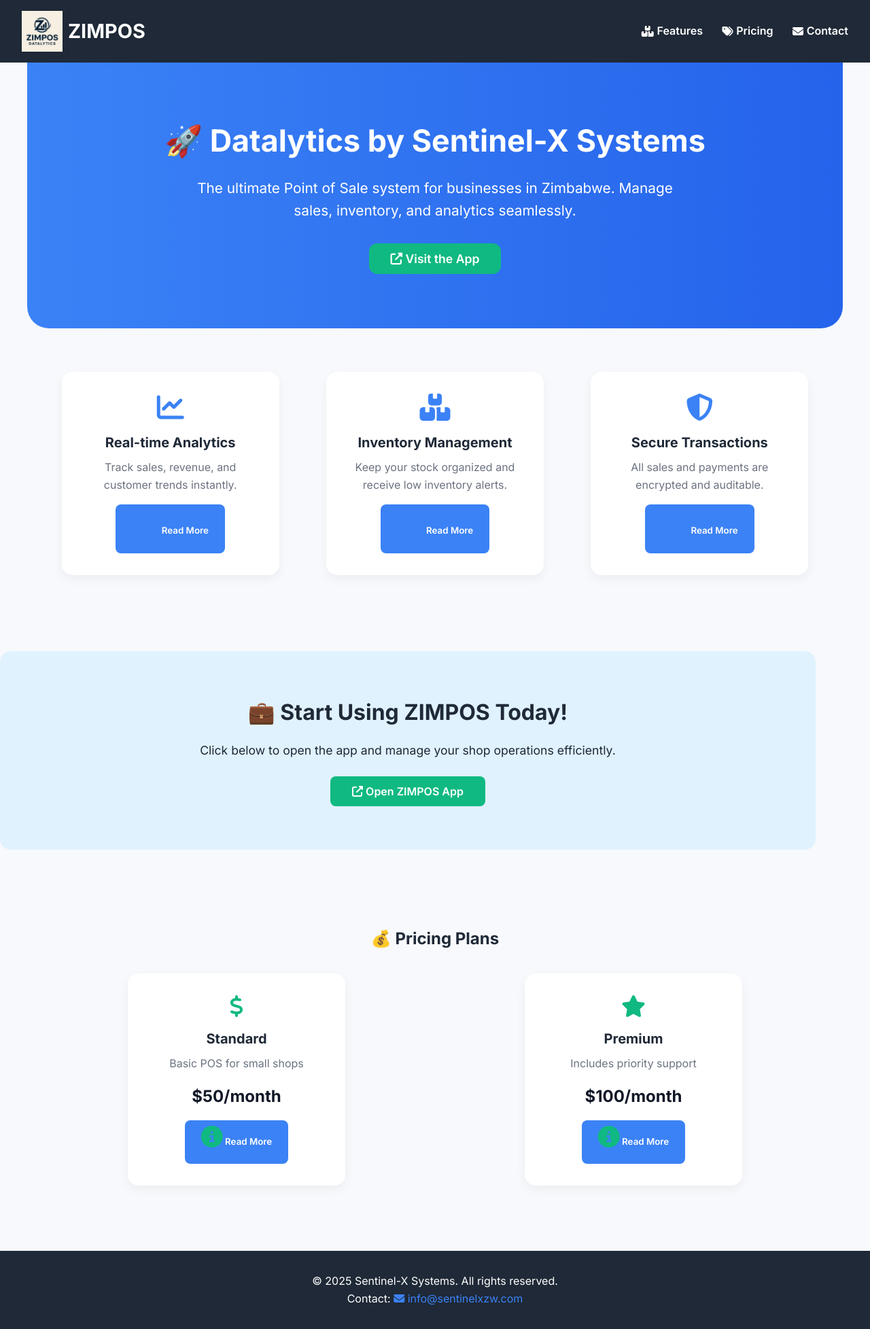
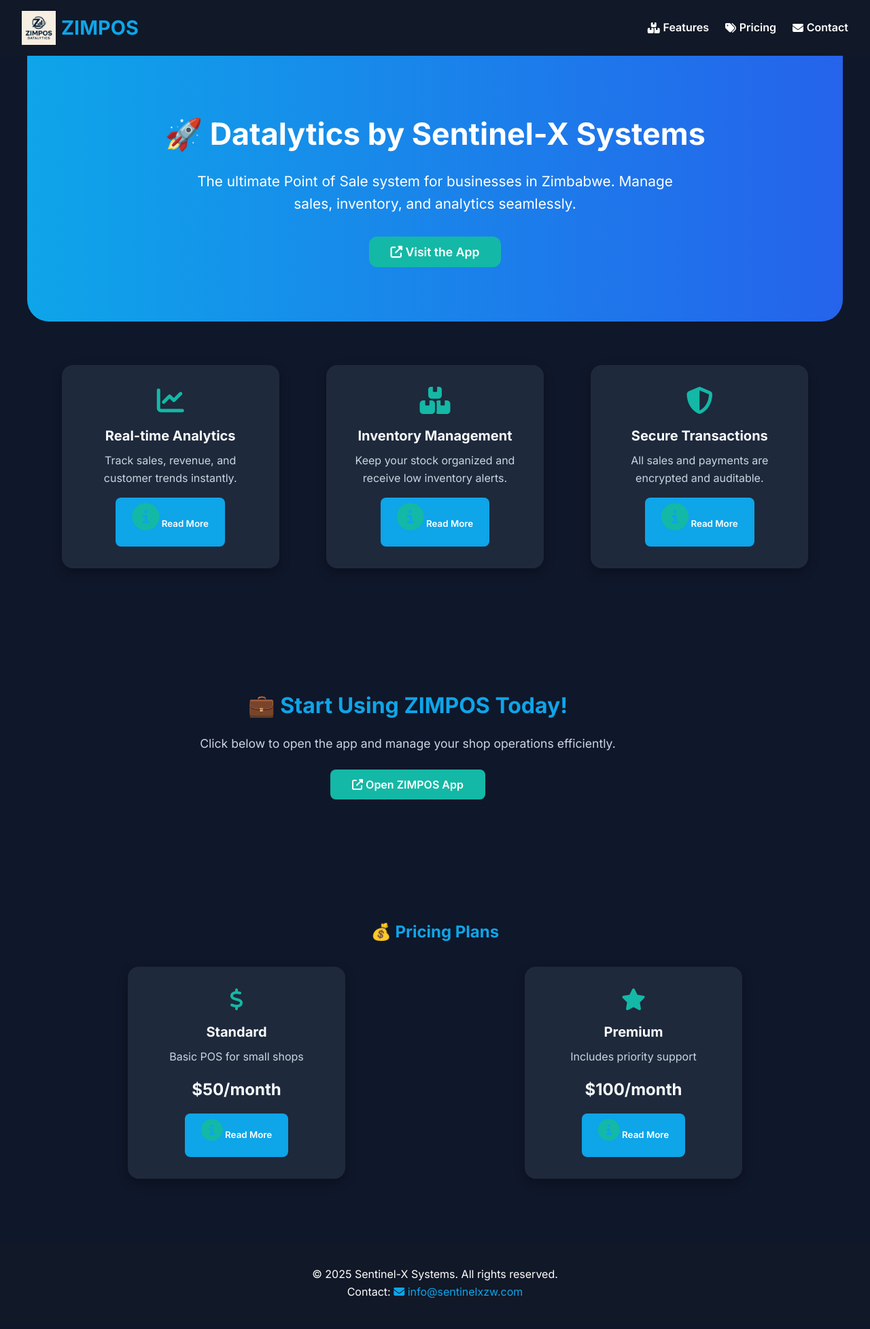
Before and after one commit to SentinelXZimbabwe/ZIMPOS-Datalytics-Website, a plain HTML site: page index.html in a window 1280 px wide. Shown: the whole page at 68% size. Drawn offline with Linux system fonts and the light colour scheme.

Commit message:
Update index.html

```diff
--- a/index.html
+++ b/index.html
@@ -7,71 +7,76 @@
   <link href="https://fonts.googleapis.com/css2?family=Inter:wght@400;600;700&display=swap" rel="stylesheet">
   <link rel="stylesheet" href="https://cdnjs.cloudflare.com/ajax/libs/font-awesome/6.5.0/css/all.min.css" integrity="sha512-..." crossorigin="anonymous" referrerpolicy="no-referrer" />
   <style>
-    /* Reset & Base */
+    /* Base */
     * { margin: 0; padding: 0; box-sizing: border-box; font-family: 'Inter', sans-serif; }
-    body { background-color: #f7f9fc; color: #1f2937; line-height: 1.6; scroll-behavior: smooth; }
+    body { background-color: #0f172a; color: #f8fafc; line-height: 1.6; scroll-behavior: smooth; }
     a { text-decoration: none; color: inherit; }
     img { max-width: 100%; display: block; }
 
     /* Header */
-    header { background-color: #1f2937; color: white; padding: 1rem 2rem; display: flex; justify-content: space-between; align-items: center; position: sticky; top: 0; z-index: 1000; }
+    header { background-color: #111827; color: white; padding: 1rem 2rem; display: flex; justify-content: space-between; align-items: center; position: sticky; top: 0; z-index: 1000; }
     .logo { display: flex; align-items: center; gap: 0.5rem; }
-    .logo img { height: 60px; width: auto; }
-    header h1 { font-size: 1.8rem; font-weight: 700; }
-    nav a { margin-left: 1.5rem; font-weight: 600; color: white; transition: color 0.3s; display: inline-flex; align-items: center; gap: 0.3rem; }
-    nav a:hover { color: #3b82f6; }
+    .logo img { height: 50px; width: auto; }
+    header h1 { font-size: 1.8rem; font-weight: 700; color: #0ea5e9; }
+    nav { display: flex; gap: 1.5rem; align-items: center; }
+    nav a { font-weight: 600; display: inline-flex; align-items: center; gap: 0.3rem; color: white; transition: color 0.3s; }
+    nav a:hover { color: #0ea5e9; }
+
+    /* Hamburger */
+    .hamburger { display: none; font-size: 1.5rem; cursor: pointer; }
+    .mobile-menu { display: none; flex-direction: column; gap: 1rem; background-color: #111827; padding: 1rem 2rem; position: absolute; top: 100%; right: 0; width: 200px; border-radius: 0 0 0.5rem 0.5rem; }
 
     /* Hero */
-    .hero { display: flex; flex-direction: column; align-items: center; justify-content: center; padding: 5rem 2rem; text-align: center; background: linear-gradient(to right, #3b82f6, #2563eb); color: white; border-radius: 0 0 2rem 2rem; }
+    .hero { display: flex; flex-direction: column; align-items: center; justify-content: center; padding: 5rem 2rem; text-align: center; background: linear-gradient(to right,#0ea5e9,#2563eb); color: white; border-radius: 0 0 2rem 2rem; }
     .hero h2 { font-size: 2.8rem; font-weight: 700; margin-bottom: 1rem; max-width: 900px; }
     .hero p { font-size: 1.3rem; max-width: 700px; margin-bottom: 2rem; }
-    .hero button { background-color: #10b981; color: white; padding: 0.75rem 2rem; font-size: 1.1rem; font-weight: 600; border: none; border-radius: 0.75rem; cursor: pointer; transition: background 0.3s, transform 0.3s; }
-    .hero button:hover { background-color: #059669; transform: scale(1.05); }
+    .hero button { background-color: #14b8a6; color: white; padding: 0.75rem 2rem; font-size: 1.1rem; font-weight: 600; border: none; border-radius: 0.75rem; cursor: pointer; transition: background 0.3s, transform 0.3s; }
+    .hero button:hover { background-color: #0d9488; transform: scale(1.05); }
 
     /* Sections */
     section { padding: 4rem 2rem; max-width: 1200px; margin: auto; }
-    section h3 { font-size: 2rem; font-weight: 700; margin-bottom: 2rem; display: flex; align-items: center; gap: 0.5rem; color: #111827; justify-content: center; }
+    section h3 { font-size: 2rem; font-weight: 700; margin-bottom: 2rem; display: flex; align-items: center; gap: 0.5rem; color: #f8fafc; justify-content: center; }
 
     /* Features */
     .features { display: grid; grid-template-columns: repeat(auto-fit, minmax(280px, 1fr)); gap: 2rem; justify-items: center; }
-    .feature-card { background-color: white; border-radius: 1rem; padding: 2rem; box-shadow: 0 6px 15px rgba(0,0,0,0.05); text-align: center; width: 100%; max-width: 320px; transition: transform 0.3s, box-shadow 0.3s; }
-    .feature-card:hover { transform: translateY(-5px); box-shadow: 0 8px 20px rgba(0,0,0,0.1); }
-    .feature-card i { font-size: 2.5rem; color: #3b82f6; margin-bottom: 1rem; }
+    .feature-card { background-color: #1e293b; border-radius: 1rem; padding: 2rem; box-shadow: 0 6px 15px rgba(0,0,0,0.3); text-align: center; width: 100%; max-width: 320px; transition: transform 0.3s, box-shadow 0.3s; }
+    .feature-card:hover { transform: translateY(-5px); box-shadow: 0 8px 25px rgba(0,0,0,0.5); }
+    .feature-card i { font-size: 2.5rem; color: #14b8a6; margin-bottom: 1rem; }
     .feature-card h4 { font-size: 1.25rem; font-weight: 700; margin-bottom: 0.5rem; }
-    .feature-card p { font-size: 1rem; color: #6b7280; margin-bottom: 1rem; }
-    .feature-card button { background-color: #3b82f6; color: white; padding: 0.5rem 1.5rem; font-weight: 600; border: none; border-radius: 0.5rem; cursor: pointer; transition: background 0.3s; }
+    .feature-card p { font-size: 1rem; color: #cbd5e1; margin-bottom: 1rem; }
+    .feature-card button { background-color: #0ea5e9; color: white; padding: 0.5rem 1.5rem; font-weight: 600; border: none; border-radius: 0.5rem; cursor: pointer; transition: background 0.3s; }
     .feature-card button:hover { background-color: #2563eb; }
 
     /* CTA */
-    .cta { background-color: #e0f2fe; padding: 4rem 2rem; text-align: center; border-radius: 1rem; margin: 3rem 0; }
-    .cta h2 { font-size: 2rem; margin-bottom: 1rem; }
-    .cta p { font-size: 1.1rem; margin-bottom: 1.5rem; }
-    .cta button { background-color: #10b981; color: white; padding: 0.75rem 2rem; font-size: 1rem; font-weight: 600; border: none; border-radius: 0.5rem; cursor: pointer; transition: background 0.3s, transform 0.3s; }
-    .cta button:hover { background-color: #059669; transform: scale(1.05); }
+    .cta { background-color: #0f172a; padding: 4rem 2rem; text-align: center; border-radius: 1rem; margin: 3rem 0; }
+    .cta h2 { font-size: 2rem; margin-bottom: 1rem; color: #0ea5e9; }
+    .cta p { font-size: 1.1rem; margin-bottom: 1.5rem; color: #cbd5e1; }
+    .cta button { background-color: #14b8a6; color: white; padding: 0.75rem 2rem; font-size: 1rem; font-weight: 600; border: none; border-radius: 0.5rem; cursor: pointer; transition: background 0.3s, transform 0.3s; }
+    .cta button:hover { background-color: #0d9488; transform: scale(1.05); }
 
     /* Pricing */
     .pricing { text-align: center; }
-    .pricing h2 { margin-bottom: 2rem; }
+    .pricing h2 { margin-bottom: 2rem; color: #0ea5e9; }
     .pricing-cards { display: grid; grid-template-columns: repeat(auto-fit, minmax(280px, 1fr)); gap: 2rem; justify-items: center; }
-    .price-card { background-color: white; border-radius: 1rem; padding: 2rem; box-shadow: 0 6px 15px rgba(0,0,0,0.05); text-align: center; width: 100%; max-width: 320px; transition: transform 0.3s, box-shadow 0.3s; }
-    .price-card:hover { transform: translateY(-5px); box-shadow: 0 8px 20px rgba(0,0,0,0.1); }
-    .price-card i { font-size: 2rem; color: #10b981; margin-bottom: 1rem; }
-    .price-card h4 { font-size: 1.25rem; font-weight: 700; margin-bottom: 0.5rem; }
-    .price-card p { font-size: 1rem; color: #6b7280; margin-bottom: 1rem; }
-    .price-card span { display: block; font-size: 1.5rem; font-weight: 700; margin-bottom: 1rem; color: #111827; }
-    .price-card button { background-color: #3b82f6; color: white; padding: 0.5rem 1.5rem; font-weight: 600; border: none; border-radius: 0.5rem; cursor: pointer; transition: background 0.3s; }
+    .price-card { background-color: #1e293b; border-radius: 1rem; padding: 2rem; box-shadow: 0 6px 15px rgba(0,0,0,0.3); text-align: center; width: 100%; max-width: 320px; transition: transform 0.3s, box-shadow 0.3s; }
+    .price-card:hover { transform: translateY(-5px); box-shadow: 0 8px 25px rgba(0,0,0,0.5); }
+    .price-card i { font-size: 2rem; color: #14b8a6; margin-bottom: 1rem; }
+    .price-card h4 { font-size: 1.25rem; font-weight: 700; margin-bottom: 0.5rem; color: #f8fafc; }
+    .price-card p { font-size: 1rem; color: #cbd5e1; margin-bottom: 1rem; }
+    .price-card span { display: block; font-size: 1.5rem; font-weight: 700; margin-bottom: 1rem; color: #f8fafc; }
+    .price-card button { background-color: #0ea5e9; color: white; padding: 0.5rem 1.5rem; font-weight: 600; border: none; border-radius: 0.5rem; cursor: pointer; transition: background 0.3s; }
     .price-card button:hover { background-color: #2563eb; }
 
     /* Footer */
-    footer { background-color: #1f2937; color: white; text-align: center; padding: 2rem; margin-top: 2rem; }
-    footer a { color: #3b82f6; }
+    footer { background-color: #111827; color: white; text-align: center; padding: 2rem; margin-top: 2rem; }
+    footer a { color: #0ea5e9; }
 
     /* Responsive */
     @media (max-width:768px){
-      .hero h2 { font-size: 2rem; }
-      .hero p { font-size: 1.1rem; max-width: 90%; }
+      nav { display: none; }
+      .hamburger { display: block; color: white; }
+      .mobile-menu { display: flex; flex-direction: column; gap: 1rem; }
       .features, .pricing-cards { grid-template-columns: 1fr; }
-      .logo img { height: 50px; }
     }
   </style>
 </head>
@@ -83,11 +88,17 @@
       <img src="logo/logo.png" alt="ZIMPOS Logo">
       <h1>ZIMPOS</h1>
     </div>
-    <nav>
+    <nav id="desktopMenu">
       <a href="#features"><i class="fas fa-boxes"></i> Features</a>
       <a href="#pricing"><i class="fas fa-tags"></i> Pricing</a>
       <a href="#contact"><i class="fas fa-envelope"></i> Contact</a>
     </nav>
+    <div class="hamburger" id="hamburger"><i class="fas fa-bars"></i></div>
+    <div class="mobile-menu" id="mobileMenu">
+      <a href="#features"><i class="fas fa-boxes"></i> Features</a>
+      <a href="#pricing"><i class="fas fa-tags"></i> Pricing</a>
+      <a href="#contact"><i class="fas fa-envelope"></i> Contact</a>
+    </div>
   </header>
 
   <!-- Hero -->
@@ -153,5 +164,19 @@
     <p>Contact: <a href="mailto:info@sentinelxzw.com"><i class="fas fa-envelope"></i> info@sentinelxzw.com</a></p>
   </footer>
 
+  <!-- Scripts -->
+  <script>
+    const hamburger = document.getElementById('hamburger');
+    const mobileMenu = document.getElementById('mobileMenu');
+
+    hamburger.addEventListener('click', () => {
+      if(mobileMenu.style.display === 'flex'){
+        mobileMenu.style.display = 'none';
+      } else {
+        mobileMenu.style.display = 'flex';
+      }
+    });
+  </script>
+
 </body>
 </html>
```
